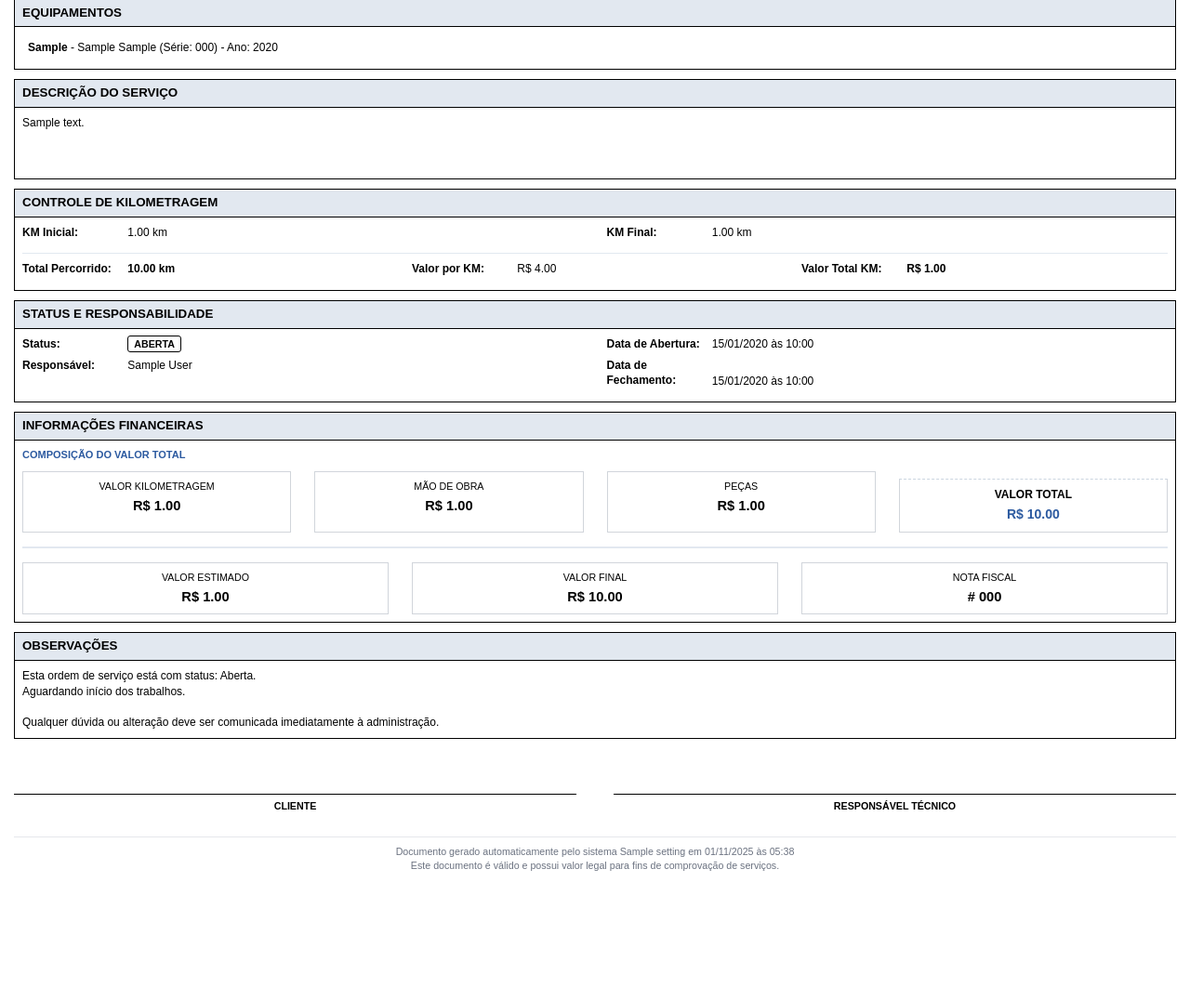
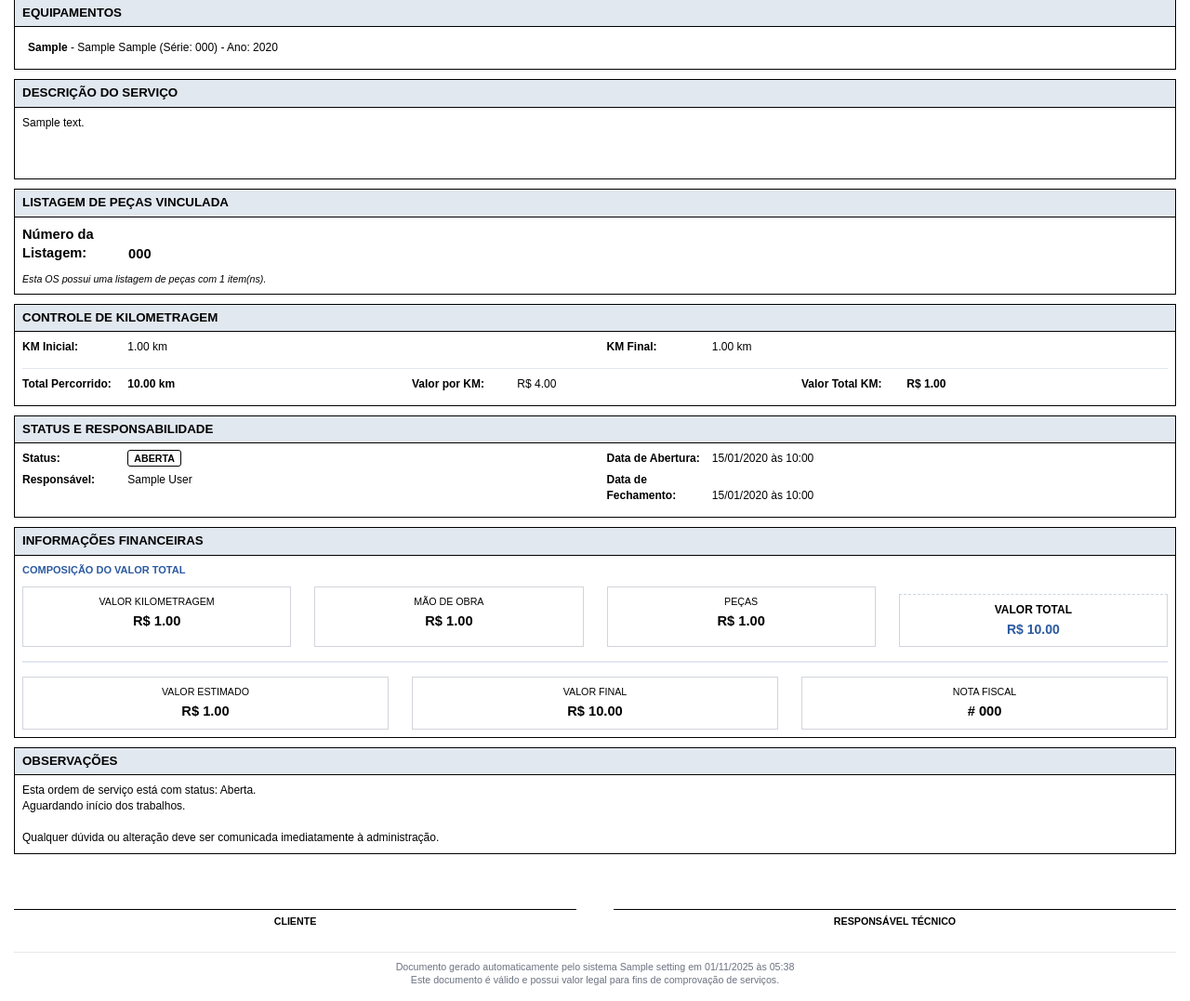
Before and after one commit to sandrim01/samape-desenvolvimento, a Flask app: page /os/1/imprimir in a window 1280 px wide. Shown: the part 346-1423 px from the top of the page at 93% size. Before the commit the page ends 1283 px from the top, so only its background shows below. Run offline with Flask 3, Linux system fonts and the light colour scheme; a user stored in the database is signed in; tables that the repository leaves empty hold one stand-in row (values such as "Sample post"); some libraries are stand-ins or nearby versions.

Commit message:
Feature: Exibição do número da listagem de peças nos templates de OS - Adicionado campo parts_list_number em service_orders/view.html com badge e link - Adicionado alert informativo em service_orders/edit.html com link para visualizar - Adicionado bloco de informação em service_orders/print.html para impressão - Exibe número da listagem automaticamente quando vinculada à OS - Link direto para visualizar a listagem de peças - Contador de itens na listagem no template de impressão - Melhora rastreabilidade entre OS e listagens de peças

```diff
--- a/templates/service_orders/print.html
+++ b/templates/service_orders/print.html
@@ -379,6 +379,24 @@
             </div>
         </div>
 
+        <!-- Listagem de Peças (se existir) -->
+        {% if service_order.parts_list_number %}
+        <div class="info-block">
+            <div class="block-title">LISTAGEM DE PEÇAS VINCULADA</div>
+            <div class="block-content">
+                <div class="info-item">
+                    <span class="info-label">Número da Listagem:</span>
+                    <strong>{{ service_order.parts_list_number }}</strong>
+                </div>
+                {% if service_order.parts_lists and service_order.parts_lists[0].items %}
+                <div style="margin-top: 10px; font-size: 8pt;">
+                    <em>Esta OS possui uma listagem de peças com {{ service_order.parts_lists[0].items|length }} item(ns).</em>
+                </div>
+                {% endif %}
+            </div>
+        </div>
+        {% endif %}
+
         <!-- Kilometragem (se informada) -->
         {% if service_order.km_inicial is not none or service_order.km_final is not none %}
         <div class="info-block">
```
Also changed, not shown: templates/service_orders/edit.html (+17 -0 lines), templates/service_orders/view.html (+14 -0 lines).
